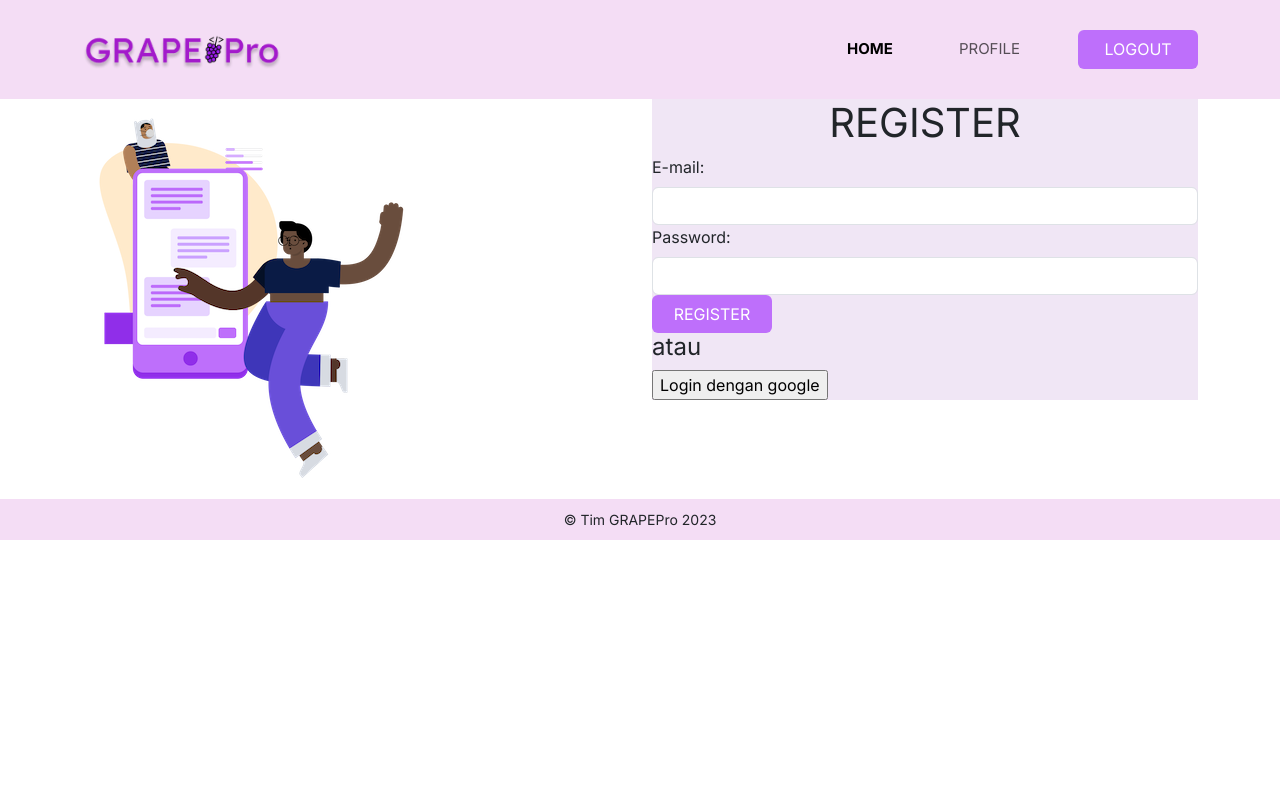
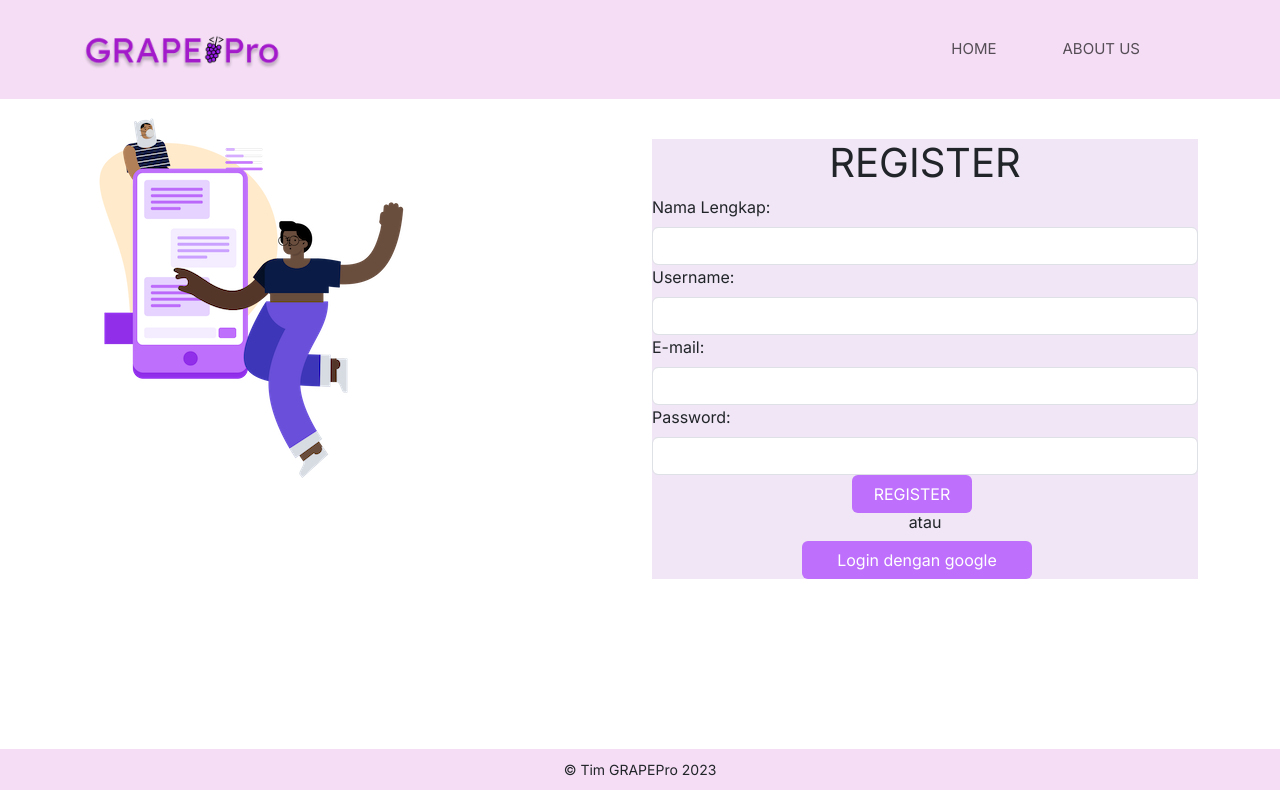
Before and after one commit to angganap/grapeappRPL, a CodeIgniter 4 app: template app/Views/Landing/register.php in a window 1280 px wide. Run offline with PHP 8.4 and a stand-in for CodeIgniter, Linux system fonts and the light colour scheme; the template is opened without the code that fills it, so the values that code supplies are empty; some libraries are stand-ins or nearby versions.

Commit message:
new update

```diff
--- a/app/Views/Landing/landingpage.php
+++ b/app/Views/Landing/landingpage.php
@@ -25,8 +25,8 @@
             </button>
             <div class="collapse navbar-collapse" id="navbarNavAltMarkup">
                 <div class="navbar-nav ms-auto">
-                    <a class="nav-link active" aria-current="page" href="../home">HOME</a>
-                    <a class="nav-link" href="../profile">PROFILE</a>
+                    <a class="nav-link" href="../home">HOME</a>
+                    <a class="nav-link" href="../profile">ABOUT US</a>
                     <a class="btn btn-logout" href="../login">LOGIN</a>
                 </div>
             </div>
@@ -37,7 +37,7 @@
         <div class="container">
             <div class="row">
                 <div class="col-lg-6">
-                    <img src="/images/for_landing.png" alt="">
+                    <img class="for_land" src="/images/for_landing.png" alt="">
                 </div>
 
                 <div class="col-lg-6">
--- a/app/Views/Landing/register.php
+++ b/app/Views/Landing/register.php
@@ -25,9 +25,8 @@
             </button>
             <div class="collapse navbar-collapse" id="navbarNavAltMarkup">
                 <div class="navbar-nav ms-auto">
-                    <a class="nav-link active" aria-current="page" href="../home">HOME</a>
-                    <a class="nav-link" href="../profile">PROFILE</a>
-                    <a class="btn btn-logout" href="#">LOGOUT</a>
+                    <a class="nav-link" href="../home">HOME</a>
+                    <a class="nav-link" href="../profile">ABOUT US</a>
                 </div>
             </div>
         </div>
@@ -45,19 +44,27 @@
                         <h1 class="text-center">REGISTER</h1>
                         <form>
                             <div class="form-group">
-                                <label class="form-label" for="email">E-mail:</label>
-                                <input class="form-control" type="email" id="email">
+                                <label class="form-label" for="nama">Nama Lengkap:</label>
+                                <input class="form-control" type="text" id="nama">
 
                                 <div class="form-group">
-                                    <label class="form-label" for="password">Password:</label>
-                                    <input class="form-control" type="password" id="password">
+                                    <label class="form-label" for="username">Username:</label>
+                                    <input class="form-control" type="text" id="username">
                                 </div>
+                                <div class="form-group">
+                                    <label class="form-label" for="email">E-mail:</label>
+                                    <input class="form-control" type="email" id="email">
 
-                                <input class="btn btn-subnit" type="submit" value="REGISTER">
-                                <h4>atau</h4>
-                                <input type="submit" value="Login dengan google">
+                                    <div class="form-group">
+                                        <label class="form-label" for="password">Password:</label>
+                                        <input class="form-control" type="password" id="password">
+                                    </div>
 
-                            </div>
+                                    <input class="btn btn-regis" type="submit" value="REGISTER">
+                                    <h6 style="text-align:center">atau</h6>
+                                    <input class="btn btn-google" type="submit" value="Login dengan google">
+
+                                </div>
                         </form>
                     </div>
                 </div>
--- a/public/css/landing/register.css
+++ b/public/css/landing/register.css
@@ -32,13 +32,18 @@ body{
     width: 120px;
 }
 
-.btn-subnit{
+.btn-regis{
     background-color: #BE6FFB !important;
     color: #fff !important;
     width: 120px;
-    align-items: center;
-    justify-content: center;
-    margin: auto;
+    margin-left: 200px;
+}
+
+.btn-google{
+    background-color: #BE6FFB !important;
+    color: #fff !important;
+    width: 230px;
+    margin-left: 150px;
 }
 
 .content{
@@ -159,7 +164,8 @@ body{
 }
 
 .form-regis{
-    margin: 0;
+    margin-top: 40px;
+    margin-bottom: 170px;
     padding-top: 0;
     box-sizing: border-box;
     align-items: center;
```
Also changed, not shown: app/Views/Course/course1/materi1.php (+7 -15 lines), app/Views/Landing/login.php (+5 -5 lines), public/css/landing/landing.css (+12 -1 lines).
